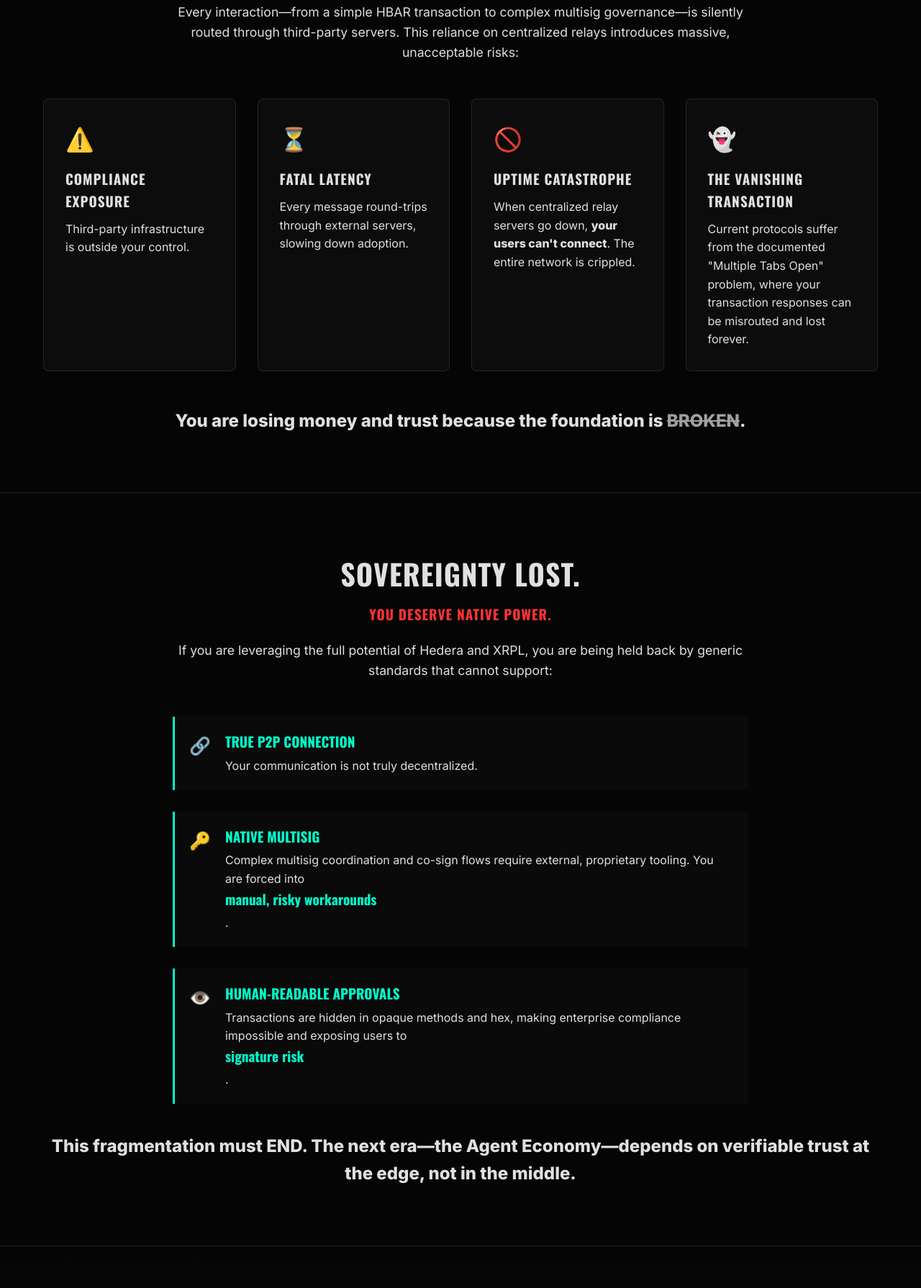
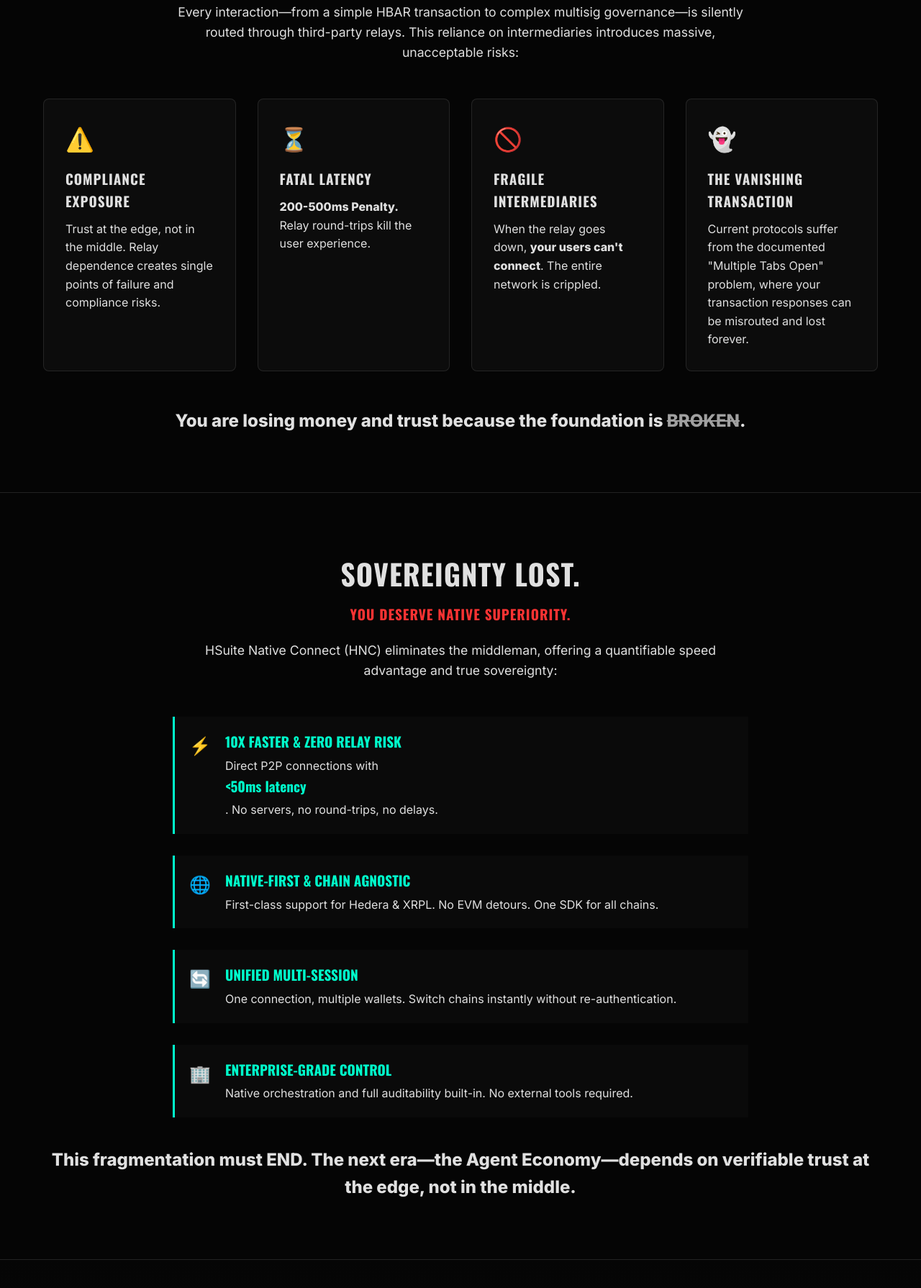
Before and after one commit to PossibleTs/HNC, a plain HTML site: page index.html in a window 1280 px wide. Shown: the part 922-2712 px from the top of the page at 72% size. Drawn offline with nearby package versions, Linux system fonts and the light colour scheme.

Commit message:
Update index.html

```diff
--- a/index.html
+++ b/index.html
@@ -22,16 +22,15 @@
         <div class="container">
             <h1 class="glitch-text" data-text="THE CRISIS IS HERE.">THE CRISIS IS HERE.</h1>
             <h2 class="sub-headline">ARE YOU BETTING YOUR DIGITAL FUTURE ON <span class="highlight-danger">FRAGILE,
-                    CENTRALIZED FAILURE POINTS?</span></h2>
+                    RELAY-DEPENDENT INFRASTRUCTURE?</span></h2>
 
             <div class="hero-content fade-in-up">
                 <h3>The Fundamental Flaw That Kills Web3.</h3>
-                <p>Decentralized applications are communicating through centralized infrastructure. The truth is <strong
-                        class="text-shock">shocking</strong>: the old "wallet-connect" model was built for a legacy,
-                    EVM-centric internet, forcing native-first ledgers like Hedera and XRPL into brittle
-                    <strong>contract-based workarounds</strong>.</p>
-                <p>This contradiction has created a <strong class="text-danger">SCALABILITY CRISIS</strong> that
-                    introduces single points of failure, slows adoption, and risks your sovereignty.</p>
+                <p>Decentralized applications are trapped in a web of intermediary relays. The truth is <strong
+                        class="text-shock">shocking</strong>: the old "wallet-connect" model forces your data through
+                    layered intermediaries, introducing latency, complexity, and compliance risks.</p>
+                <p>This dependence has created a <strong class="text-danger">STRUCTURAL CRISIS</strong> that
+                    introduces delays, fragility, and risks your sovereignty.</p>
             </div>
         </div>
         <div class="scanline"></div>
@@ -43,24 +42,25 @@
             <h2 class="section-title fade-in-up">STOP THE BLEEDING.<br><span class="subtitle">THE RELAY DEPENDENCY IS
                     EXPOSING YOU.</span></h2>
             <p class="section-intro fade-in-up">Every interaction—from a simple HBAR transaction to complex multisig
-                governance—is silently routed through third-party servers. This reliance on centralized relays
+                governance—is silently routed through third-party relays. This reliance on intermediaries
                 introduces massive, unacceptable risks:</p>
 
             <div class="grid-cards">
                 <div class="card risk-card fade-in-up delay-1">
                     <div class="card-icon">⚠️</div>
                     <h3>COMPLIANCE EXPOSURE</h3>
-                    <p>Third-party infrastructure is outside your control.</p>
+                    <p>Trust at the edge, not in the middle. Relay dependence creates single points of failure and
+                        compliance risks.</p>
                 </div>
                 <div class="card risk-card fade-in-up delay-2">
                     <div class="card-icon">⏳</div>
                     <h3>FATAL LATENCY</h3>
-                    <p>Every message round-trips through external servers, slowing down adoption.</p>
+                    <p><strong>200-500ms Penalty.</strong> Relay round-trips kill the user experience.</p>
                 </div>
                 <div class="card risk-card fade-in-up delay-3">
                     <div class="card-icon">🚫</div>
-                    <h3>UPTIME CATASTROPHE</h3>
-                    <p>When centralized relay servers go down, <strong>your users can't connect</strong>. The entire
+                    <h3>FRAGILE INTERMEDIARIES</h3>
+                    <p>When the relay goes down, <strong>your users can't connect</strong>. The entire
                         network is crippled.</p>
                 </div>
                 <div class="card risk-card fade-in-up delay-4">
@@ -81,32 +81,38 @@
     <section class="section-gap">
         <div class="container">
             <h2 class="section-title fade-in-up">SOVEREIGNTY LOST.<br><span class="subtitle">YOU DESERVE NATIVE
-                    POWER.</span></h2>
-            <p class="section-intro fade-in-up">If you are leveraging the full potential of Hedera and XRPL, you are
-                being held back by generic standards that cannot support:</p>
+                    SUPERIORITY.</span></h2>
+            <p class="section-intro fade-in-up">HSuite Native Connect (HNC) eliminates the middleman, offering a
+                quantifiable speed advantage and true sovereignty:</p>
 
             <ul class="feature-list">
                 <li class="fade-in-up delay-1">
-                    <span class="feature-icon">🔗</span>
+                    <span class="feature-icon">⚡</span>
                     <div class="feature-content">
-                        <strong>TRUE P2P CONNECTION</strong>
-                        <p>Your communication is not truly decentralized.</p>
+                        <strong>10X FASTER & ZERO RELAY RISK</strong>
+                        <p>Direct P2P connections with <strong>&lt;50ms latency</strong>. No servers, no round-trips, no
+                            delays.</p>
                     </div>
                 </li>
                 <li class="fade-in-up delay-2">
-                    <span class="feature-icon">🔑</span>
+                    <span class="feature-icon">🌐</span>
                     <div class="feature-content">
-                        <strong>NATIVE MULTISIG</strong>
-                        <p>Complex multisig coordination and co-sign flows require external, proprietary tooling. You
-                            are forced into <strong>manual, risky workarounds</strong>.</p>
+                        <strong>NATIVE-FIRST & CHAIN AGNOSTIC</strong>
+                        <p>First-class support for Hedera & XRPL. No EVM detours. One SDK for all chains.</p>
                     </div>
                 </li>
                 <li class="fade-in-up delay-3">
-                    <span class="feature-icon">👁️</span>
+                    <span class="feature-icon">🔄</span>
                     <div class="feature-content">
-                        <strong>HUMAN-READABLE APPROVALS</strong>
-                        <p>Transactions are hidden in opaque methods and hex, making enterprise compliance impossible
-                            and exposing users to <strong>signature risk</strong>.</p>
+                        <strong>UNIFIED MULTI-SESSION</strong>
+                        <p>One connection, multiple wallets. Switch chains instantly without re-authentication.</p>
+                    </div>
+                </li>
+                <li class="fade-in-up delay-4">
+                    <span class="feature-icon">🏢</span>
+                    <div class="feature-content">
+                        <strong>ENTERPRISE-GRADE CONTROL</strong>
+                        <p>Native orchestration and full auditability built-in. No external tools required.</p>
                     </div>
                 </li>
             </ul>
@@ -124,7 +130,8 @@
             <div class="reveal-box fade-in-up">
                 <h2>REVEAL IMMINENT: THE DECENTRALIZED INTERACTION LAYER</h2>
                 <p>A new <strong>open protocol</strong> is arriving that replaces this fragile plumbing with a
-                    <strong>fully decentralized trust layer</strong>.</p>
+                    <strong>fully decentralized trust layer</strong>.
+                </p>
                 <p>We are launching the world’s first truly <strong>Peer-to-Peer, Relay-Free</strong> protocol for
                     wallets and dApps. It runs locally, uses browser-native channels, and puts <strong>100%
                         control</strong> back into your hands.</p>
```
